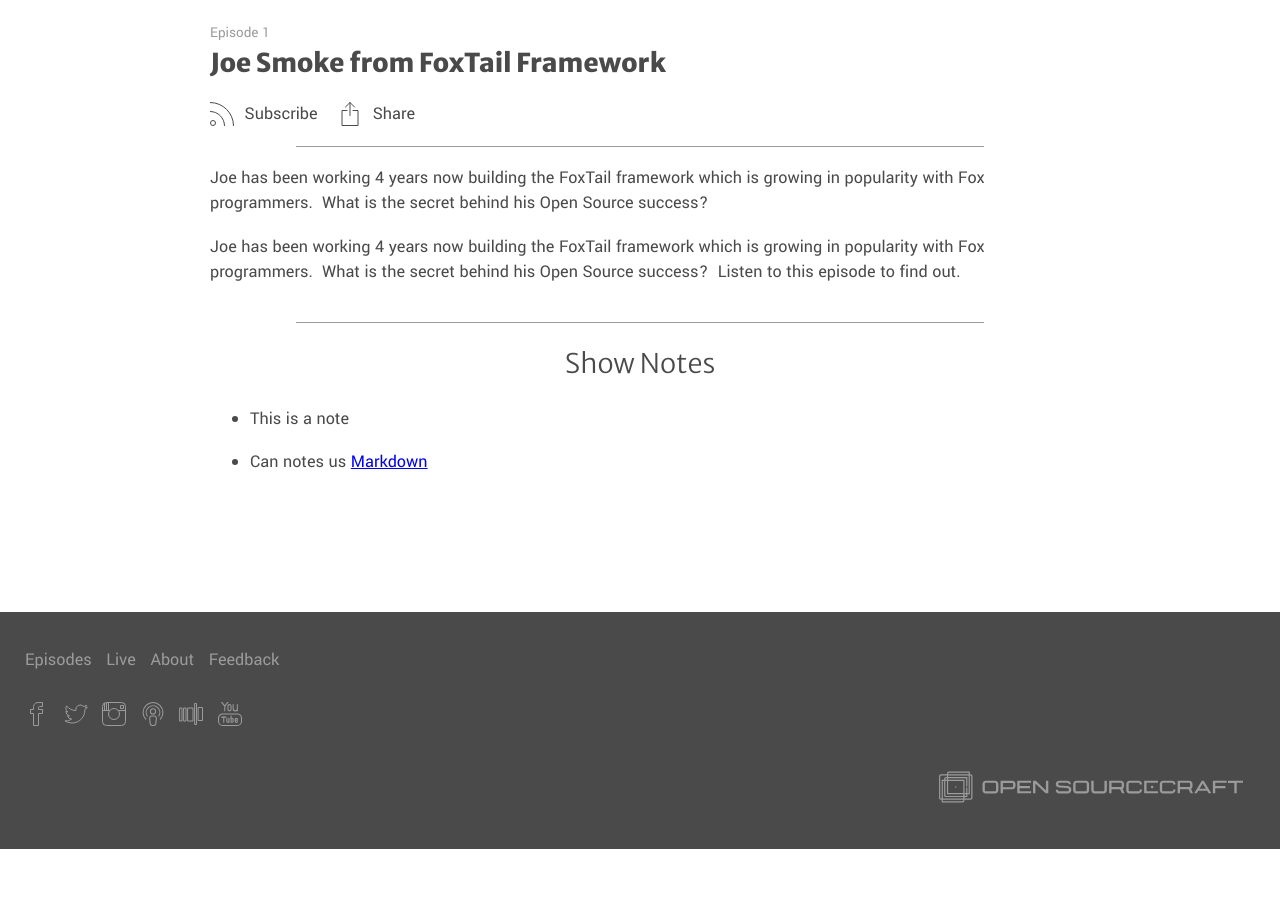
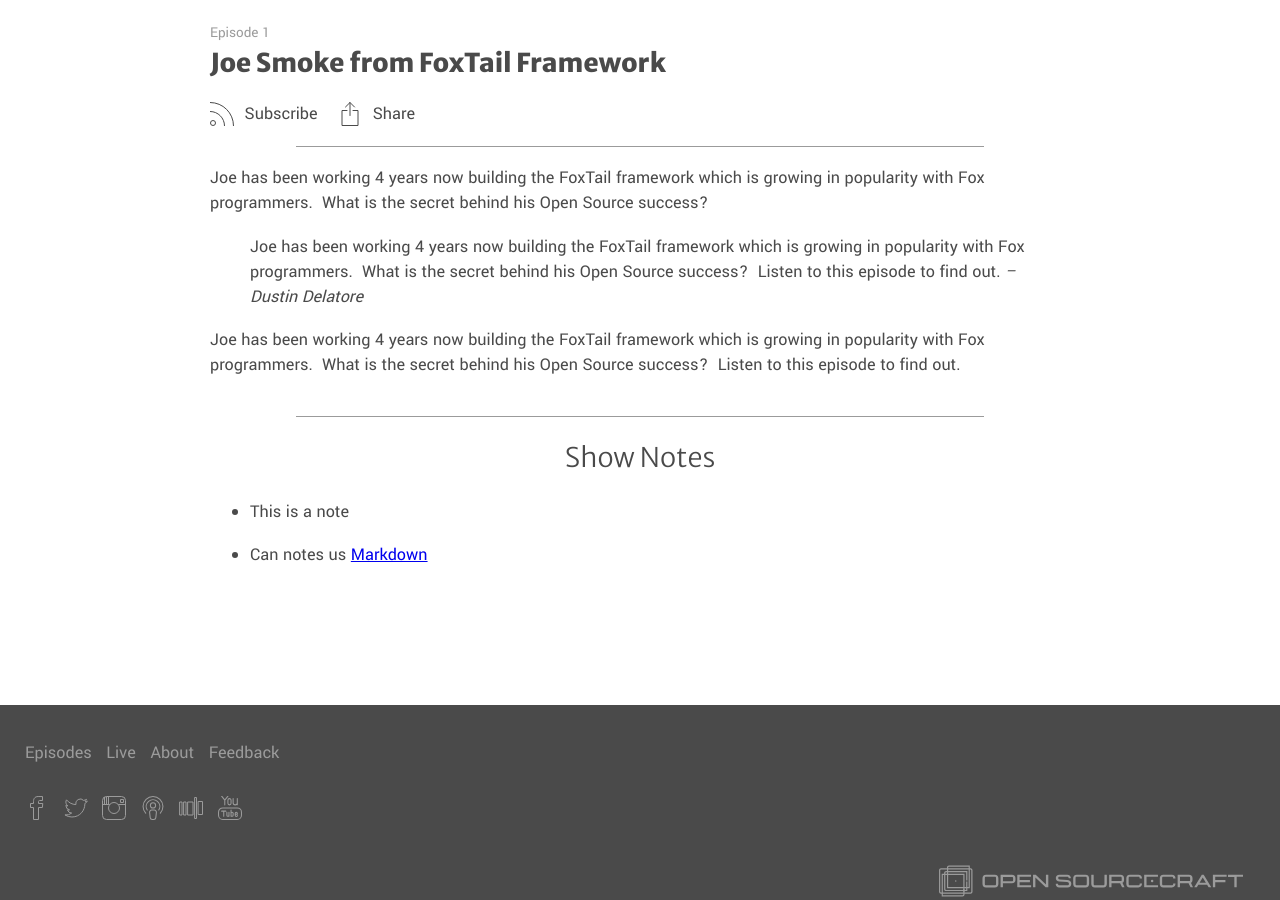
Before and after one commit to Code-Pop/open-sourcecraft, a Jekyll site: the page built from _episodes/joe-smoke-from-foxtail-framework.markdown, in a window 1280 px wide and 900 px high, scrolled down 696 px. Built offline with Jekyll 4.4.1, drawn with Linux system fonts in a browser that asks for light colours; before the commit the page ends 1545 px from its top, so only the background shows below that.

Commit message:
Update episode information

```diff
--- a/_episodes/joe-smoke-from-foxtail-framework.markdown
+++ b/_episodes/joe-smoke-from-foxtail-framework.markdown
@@ -4,13 +4,17 @@
 excerpt: Joe has been working 4 years now building the FoxTail framework
 episode_number: 1
 feature_image: "/uploads/img-default.png"
-audio_embed:
+audio_embed: https://codepop.podbean.com/mf/play/ah6arx/AintGotNoRSpec.mp3
 video_embed: https://www.youtube.com/embed/KWA8poPQLVY
+show_tell_embed: https://www.youtube.com/embed/KWA8poPQLVY
 notes:
 - This is a note
-- Can notes us [Markdown](whosdustin.com)
+- Can notes us [Markdown](http://whosdustin.com)
 ---
 
 Joe has been working 4 years now building the FoxTail framework which is growing in popularity with Fox programmers.  What is the secret behind his Open Source success?
 
+> Joe has been working 4 years now building the FoxTail framework which is growing in popularity with Fox programmers.  What is the secret behind his Open Source success?  Listen to this episode to find out.
+><cite>-- Dustin Delatore</cite>
+
 Joe has been working 4 years now building the FoxTail framework which is growing in popularity with Fox programmers.  What is the secret behind his Open Source success?  Listen to this episode to find out.
--- a/_episodes/shawn-shank-with-redemptionjs.markdown
+++ b/_episodes/shawn-shank-with-redemptionjs.markdown
@@ -5,8 +5,9 @@
   Mexican'', Mom. '
 episode_number: 2
 feature_image: "/uploads/img-default.png"
-audio_embed:
+audio_embed: https://codepop.podbean.com/mf/play/ah6arx/AintGotNoRSpec.mp3
 video_embed: https://www.youtube.com/embed/KWA8poPQLVY
+show_tell_embed: https://www.youtube.com/embed/KWA8poPQLVY
 notes:
 - Here is a note I was thinking about
 - This is another note
```
